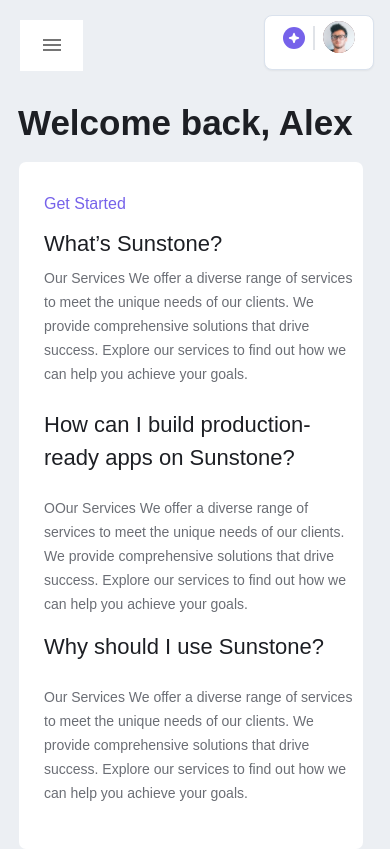
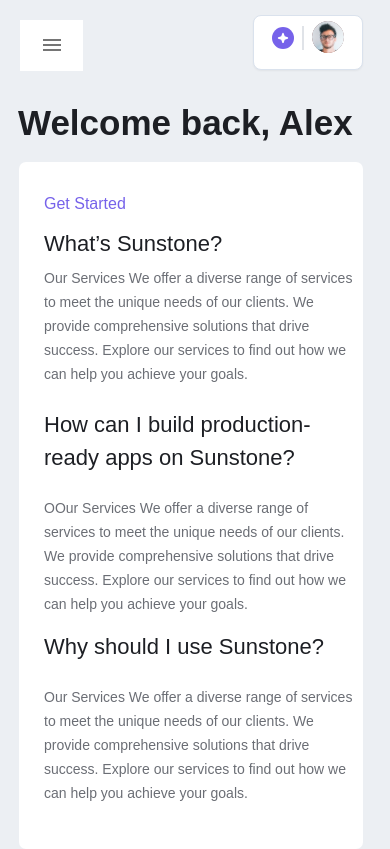
Before and after one commit to nimra-ali/SunStonePage, a React (Create React App) app: page / in a window 390 px wide. Built offline with nearby package versions, Linux system fonts and the light colour scheme.

Commit message:
first commit

```diff
--- a/src/Component/Assets/Style/Navbar.css
+++ b/src/Component/Assets/Style/Navbar.css
@@ -168,7 +168,7 @@ color: #1D1F24;
     }
 
     .navbar{
-        width: 374px;
+        width: 363px;
         /* border: 1px solid black; */
     }
    .dropdown-div{
```
